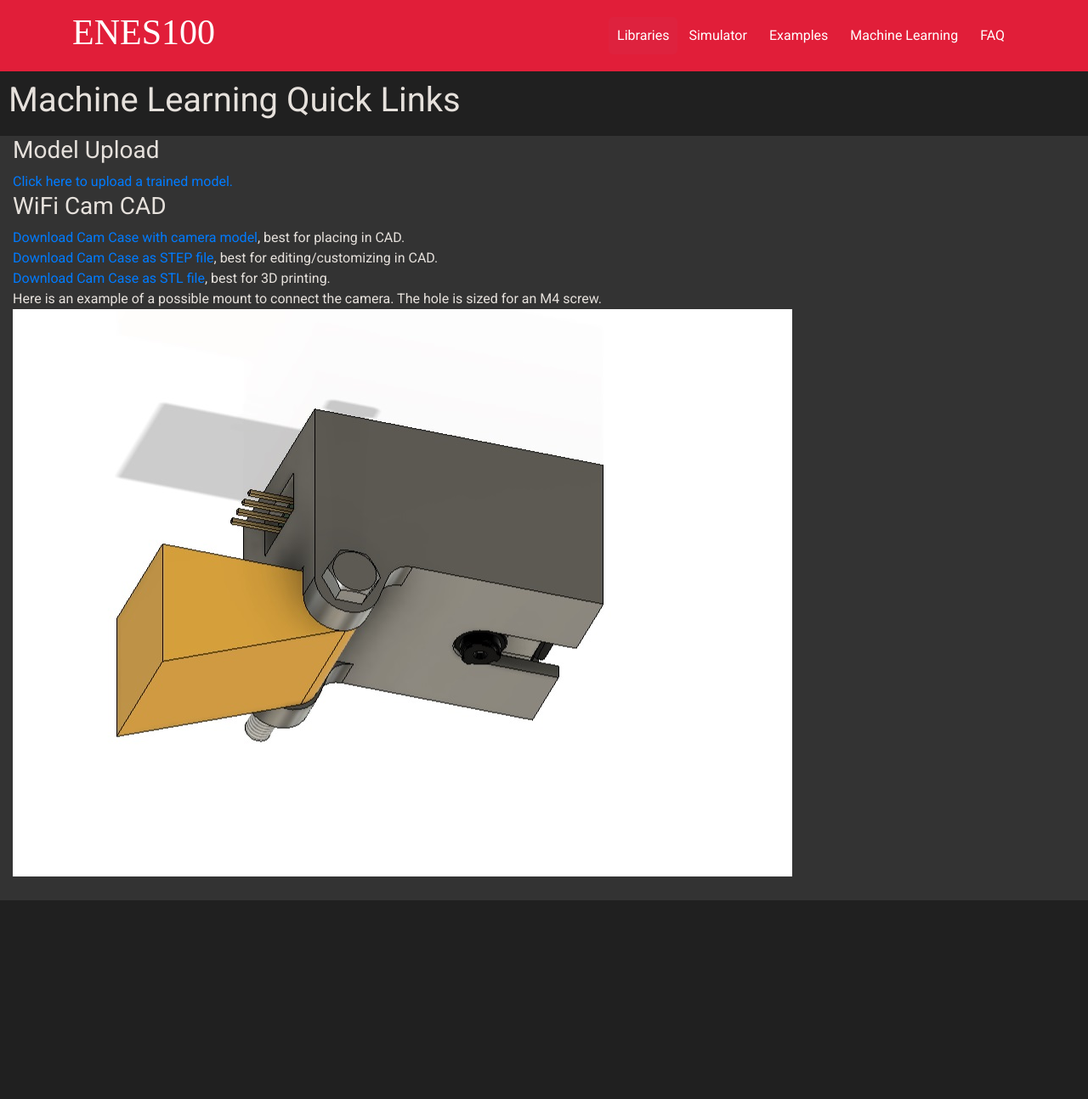
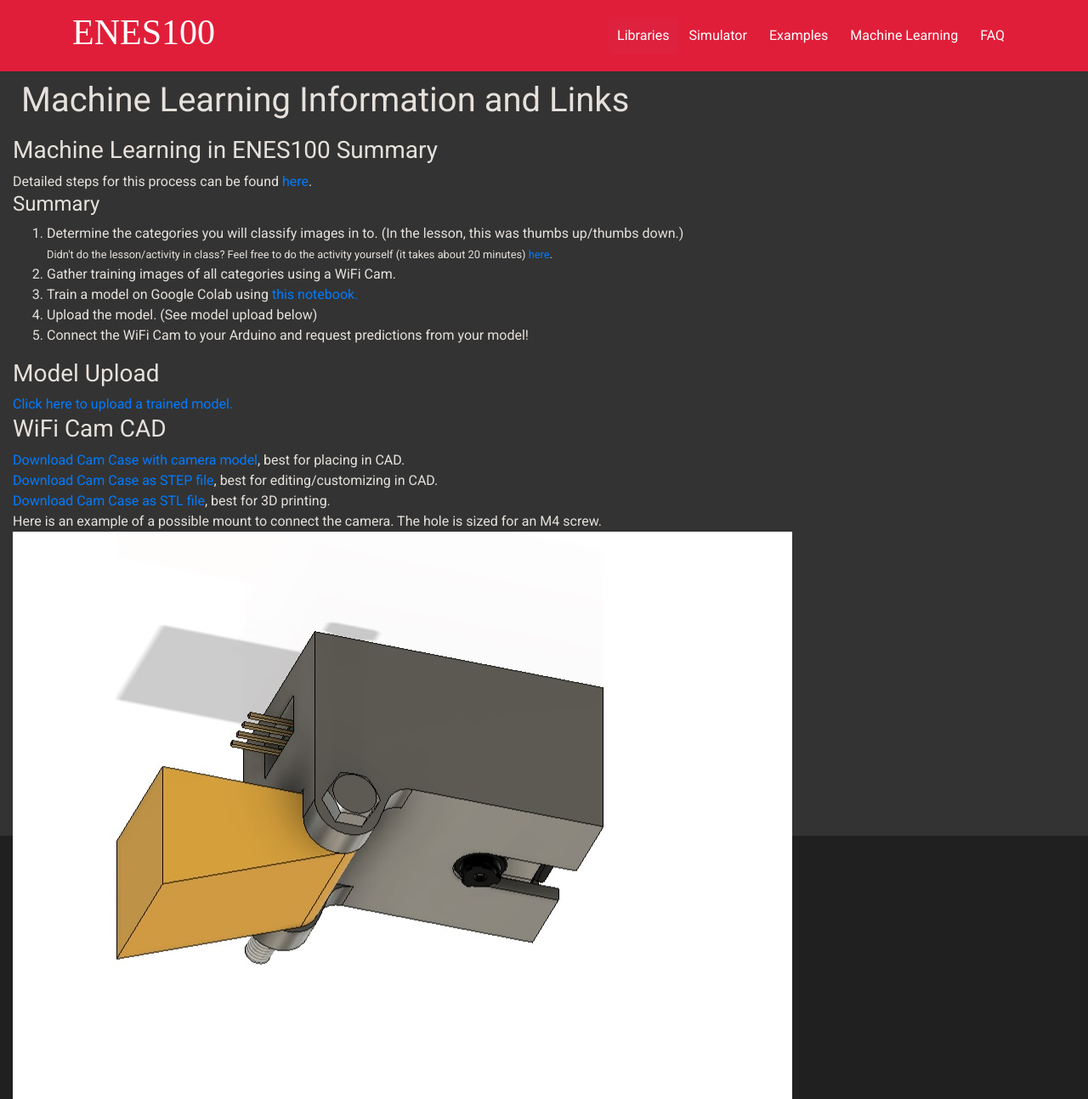
Before and after one commit to umdenes100/VisionSystemRemoteClient, a Jekyll site: the page built from pages/machinelearning.html, in a window 1280 px wide. Shown: the whole page at 85% size. Built offline with Jekyll 4.4.1, drawn with Linux system fonts in a browser that asks for light colours; nearby versions of some CDN libraries; some web fonts are replaced; before the commit the page ends 1060 px from its top, so only the background shows below that.

Commit message:
more info

```diff
--- a/pages/machinelearning.html
+++ b/pages/machinelearning.html
@@ -5,12 +5,33 @@ title: ENES100 Machine Learning
 
 canonical: http://enes100.umd.edu/machinelearning
 ---
-<h1 style="padding: 10px;">Machine Learning Quick Links</h1>
 
 <div class="container-fluid h-100" style="background: #333333">
+    <h1 style="padding: 10px;">Machine Learning Information and Links</h1>
+    <h3>Machine Learning in ENES100 Summary</h3>
+    <div>
+        Detailed steps for this process can be found <a
+            href="https://docs.google.com/document/d/e/2PACX-1vQ62vc19j6C2-0Kt96RCXP47GEOVDUF8kx1D0DLjhxCqnHA-1scFjtmLmQ8KGbFA4QTX7Vno-3M_Wva/pub">here</a>.
+        <h4>Summary</h4>
+        <ol>
+            <li>Determine the categories you will classify images in to. (In the lesson, this was thumbs up/thumbs
+                down.)<br>
+                <small>
+                    Didn't do the lesson/activity in class? Feel free to do the activity yourself (it takes about 20
+                    minutes)
+                    <a href="https://colab.research.google.com/drive/1oN1PaApCx8lXFLCyGs9ZnhK8Sk2WBDNH?usp=sharing">here</a>.
+                </small>
+            </li>
+            <li>Gather training images of all categories using a WiFi Cam.</li>
+            <li>Train a model on Google Colab using <a href="https://colab.research.google.com/drive/1UgAg3rmqENqiPOPe5mAHOpDjTshxs0hI?usp=sharing&authuser=1">this notebook.</a></li>
+            <li>Upload the model. (See model upload below)</li>
+            <li>Connect the WiFi Cam to your Arduino and request predictions from your model!</li>
+        </ol>
+    </div>
     <h3>Model Upload</h3>
-    <a href="/uploadmodel">Click here to upload a trained model.</a>
-
+    <div>
+        <a href="/uploadmodel">Click here to upload a trained model.</a>
+    </div>
     <h3>WiFi Cam CAD</h3>
     <div><a href="/img/WiFiCam%20Case%20(with%20camera).f3z" download>Download Cam Case with camera model</a>, best for
         placing in CAD.
--- a/pages/uploadmodel.html
+++ b/pages/uploadmodel.html
@@ -1848,7 +1848,6 @@ FIREBASE: `))}restoreState_(){this.tryAuth(),this.tryAppCheck();for(const e of t
 </script>
   <style>
 :root{font-family:Inter,system-ui,Avenir,Helvetica,Arial,sans-serif;font-synthesis:none;text-rendering:optimizeLegibility;-webkit-font-smoothing:antialiased;-moz-osx-font-smoothing:grayscale}a{font-weight:500;color:#646cff;text-decoration:inherit}a:hover{color:#535bf2}
-
 </style>
 </head>
 <body>
```
